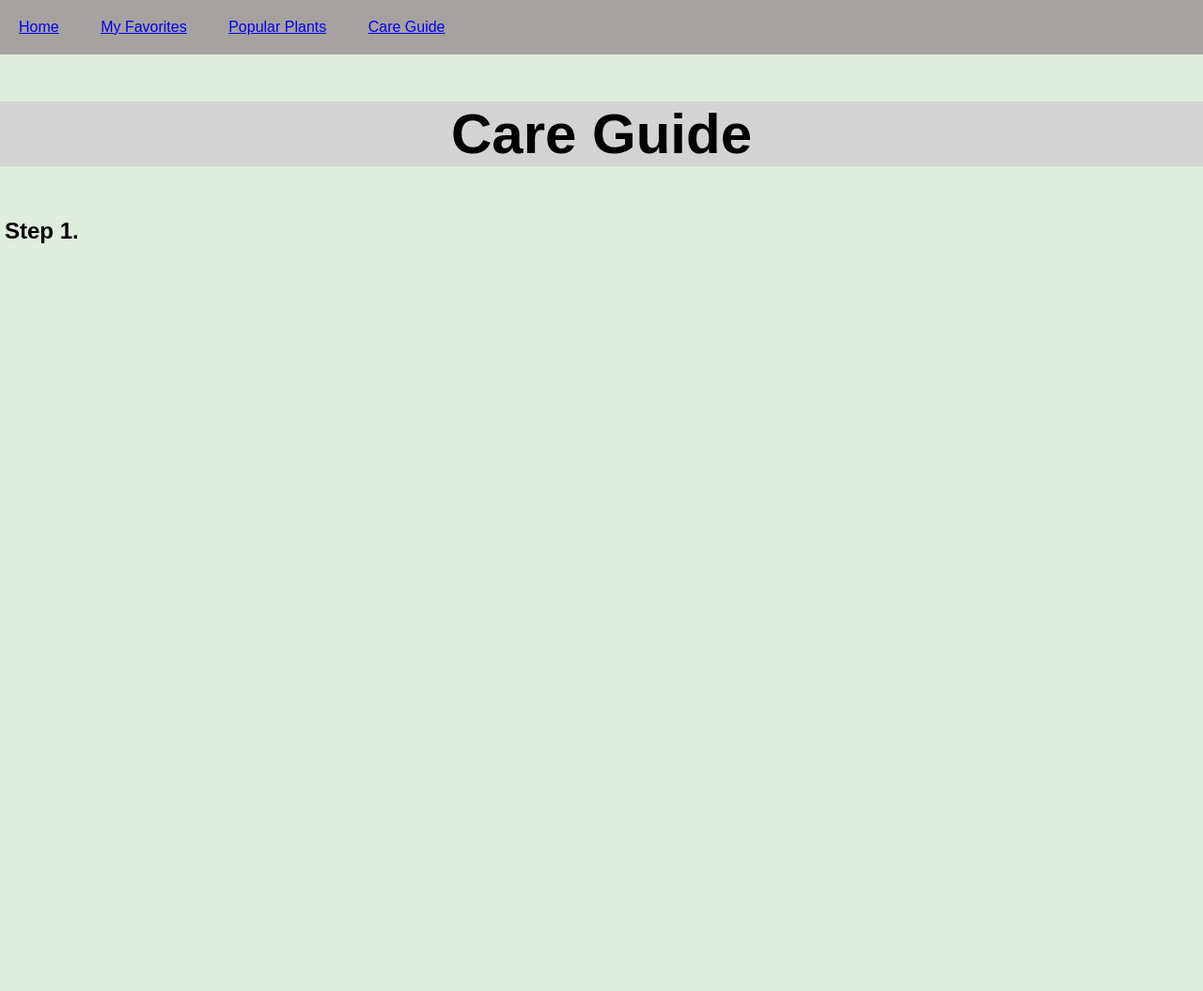
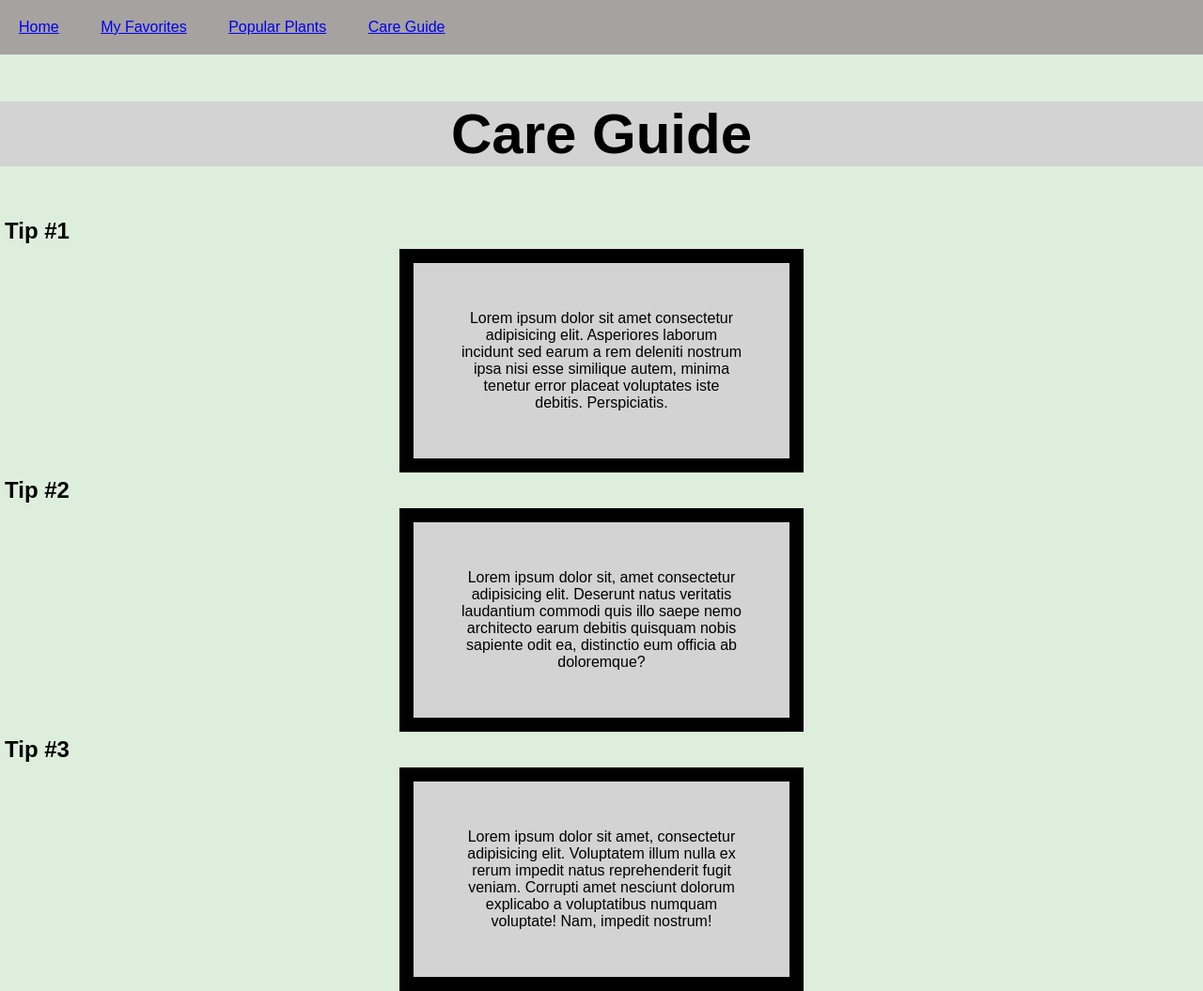
Before and after one commit to ginarivera/multipart-website, a plain HTML site: page careguide.html in a window 1280 px wide. Shown: the whole page at 94% size. Before the commit the page ends 800 px from the top, so only its background shows below. Drawn offline with Linux system fonts and the light colour scheme.

Commit message:
Update careguide.html

```diff
--- a/careguide.html
+++ b/careguide.html
@@ -22,7 +22,20 @@
     </header>
     <section>
         <h1>Care Guide</h1>
-        <h2>Step 1.</h2>
+        <h2>Tip #1</h2>
+        <p>Lorem ipsum dolor sit amet consectetur adipisicing elit. Asperiores laborum incidunt sed earum a rem deleniti
+            nostrum ipsa nisi esse similique autem, minima tenetur error placeat voluptates iste debitis. Perspiciatis.
+        </p>
+        <h2>Tip #2</h2>
+        <p>Lorem ipsum dolor sit, amet consectetur adipisicing elit. Deserunt natus veritatis laudantium commodi quis
+            illo saepe nemo architecto earum debitis quisquam nobis sapiente odit ea, distinctio eum officia ab
+            doloremque?
+        </p>
+        <h2>Tip #3</h2>
+        <p>Lorem ipsum dolor sit amet, consectetur adipisicing elit. Voluptatem illum nulla ex rerum impedit natus
+            reprehenderit fugit veniam. Corrupti amet nesciunt dolorum explicabo a voluptatibus numquam voluptate! Nam,
+            impedit nostrum!</p>
+
 
     </section>
 </body>
```
